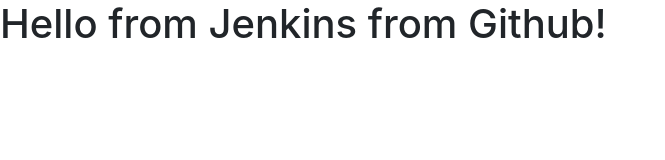
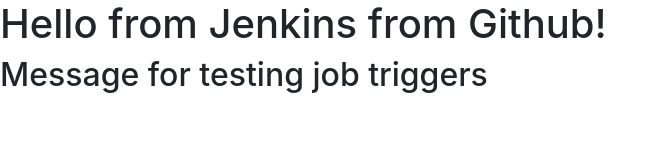
Before and after one commit to shattl2000/app-for-jenkins, a plain HTML site: page index.html in a window 1280 px wide. Shown: the whole page, without its empty margins (0-665 px from the left). Drawn offline with nearby package versions, Linux system fonts and the light colour scheme.

Commit message:
Test for triggers

```diff
--- a/index.html
+++ b/index.html
@@ -12,6 +12,7 @@
   </head>
   <body>
     <h1>Hello from Jenkins from Github!</h1>
+    <h2>Message for testing job triggers</h2>
 
     <!-- Optional JavaScript -->
     <!-- jQuery first, then Popper.js, then Bootstrap JS -->
```
